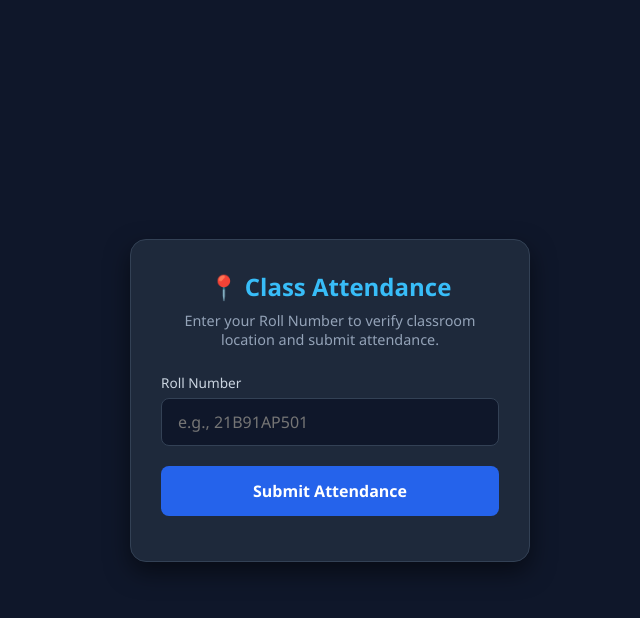
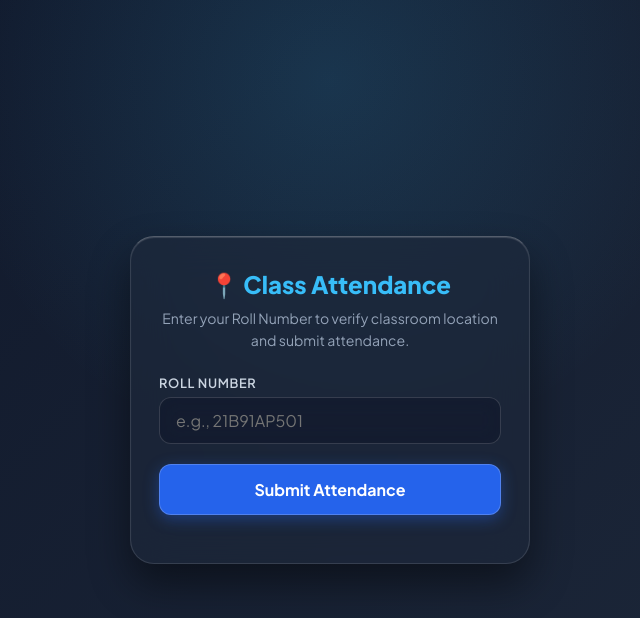
Before and after one commit to NavyagopalVanapalli/smart-attendance-system, a website: page public/student.html in a window 1280 px wide. Shown: the whole page, without its empty margins (310-950 px from the left). Drawn offline with Linux system fonts and the light colour scheme.

Commit message:
changing ui

```diff
--- a/public/student.html
+++ b/public/student.html
@@ -4,24 +4,82 @@
   <meta charset="UTF-8">
   <meta name="viewport" content="width=device-width, initial-scale=1.0">
   <title>Student QR Attendance</title>
+  <link rel="preconnect" href="https://fonts.googleapis.com">
+  <link rel="preconnect" href="https://fonts.gstatic.com" crossorigin>
+  <link href="https://fonts.googleapis.com/css2?family=Plus+Jakarta+Sans:wght@400;500;600;700;800&display=swap" rel="stylesheet">
   <style>
-    * { box-sizing: border-box; margin: 0; padding: 0; font-family: 'Segoe UI', Tahoma, Geneva, Verdana, sans-serif; }
-    body { background-color: #0f172a; color: #f8fafc; display: flex; justify-content: center; align-items: center; min-height: 100vh; padding: 20px; }
-    .card { background: #1e293b; padding: 30px; border-radius: 16px; box-shadow: 0 10px 25px rgba(0,0,0,0.5); width: 100%; max-width: 400px; text-align: center; border: 1px solid #334155; }
-    h2 { font-size: 1.5rem; margin-bottom: 8px; color: #38bdf8; }
-    p { font-size: 0.9rem; color: #94a3b8; margin-bottom: 24px; }
+    * { box-sizing: border-box; margin: 0; padding: 0; font-family: 'Plus Jakarta Sans', sans-serif; }
+
+    body {
+      background: radial-gradient(circle at 50% 10%, rgba(56, 189, 248, 0.15), transparent 40%),
+                  linear-gradient(135deg, #0f172a 0%, #1e293b 100%);
+      background-attachment: fixed;
+      color: #f8fafc;
+      display: flex;
+      justify-content: center;
+      align-items: center;
+      min-height: 100vh;
+      padding: 20px;
+    }
+
+    .card {
+      background: rgba(30, 41, 59, 0.65);
+      backdrop-filter: blur(20px);
+      -webkit-backdrop-filter: blur(20px);
+      padding: 32px 28px;
+      border-radius: 24px;
+      box-shadow: 0 20px 40px rgba(0, 0, 0, 0.45), inset 0 1px 1px rgba(255, 255, 255, 0.15);
+      width: 100%;
+      max-width: 400px;
+      text-align: center;
+      border: 1px solid rgba(255, 255, 255, 0.12);
+      border-top: 1px solid rgba(255, 255, 255, 0.25);
+    }
+
+    h2 { font-size: 1.5rem; font-weight: 800; margin-bottom: 8px; color: #38bdf8; }
+    p { font-size: 0.88rem; color: #94a3b8; margin-bottom: 24px; line-height: 1.5; }
+
     .input-group { margin-bottom: 20px; text-align: left; }
-    label { display: block; font-size: 0.85rem; color: #cbd5e1; margin-bottom: 6px; }
-    input[type="text"] { width: 100%; padding: 12px 16px; background: #0f172a; border: 1px solid #334155; border-radius: 8px; color: #ffffff; font-size: 1rem; outline: none; transition: border 0.2s; }
-    input[type="text"]:focus { border-color: #38bdf8; }
-    input[readonly] { background: #1e293b; opacity: 0.8; cursor: not-allowed; border-color: #475569; }
-    .btn { width: 100%; padding: 14px; background: #2563eb; color: #ffffff; border: none; border-radius: 8px; font-size: 1rem; font-weight: 600; cursor: pointer; transition: background 0.2s; }
-    .btn:hover { background: #1d4ed8; }
-    .btn:disabled { background: #475569; cursor: not-allowed; }
-    .status-msg { margin-top: 18px; font-size: 0.9rem; border-radius: 8px; padding: 10px; display: none; }
+    label { display: block; font-size: 0.8rem; font-weight: 600; color: #cbd5e1; margin-bottom: 6px; text-transform: uppercase; letter-spacing: 0.05em; }
+
+    input[type="text"] {
+      width: 100%;
+      padding: 12px 16px;
+      background: rgba(15, 23, 42, 0.6);
+      backdrop-filter: blur(10px);
+      border: 1px solid rgba(255, 255, 255, 0.15);
+      border-radius: 12px;
+      color: #ffffff;
+      font-size: 1rem;
+      outline: none;
+      transition: all 0.2s ease;
+    }
+
+    input[type="text"]:focus { border-color: #38bdf8; box-shadow: 0 0 0 3px rgba(56, 189, 248, 0.2); }
+    input[readonly] { background: rgba(30, 41, 59, 0.4); opacity: 0.8; cursor: not-allowed; border-color: rgba(255, 255, 255, 0.08); }
+
+    .btn {
+      width: 100%;
+      padding: 14px;
+      background: #2563eb;
+      color: #ffffff;
+      border: 1px solid rgba(255, 255, 255, 0.2);
+      border-radius: 12px;
+      font-size: 1rem;
+      font-weight: 700;
+      cursor: pointer;
+      box-shadow: 0 4px 15px rgba(37, 99, 235, 0.4);
+      transition: all 0.25s ease;
+    }
+
+    .btn:hover { background: #1d4ed8; transform: translateY(-2px); box-shadow: 0 6px 20px rgba(37, 99, 235, 0.5); }
+    .btn:disabled { background: #475569; border-color: transparent; cursor: not-allowed; transform: none; box-shadow: none; }
+
+    .status-msg { margin-top: 18px; font-size: 0.88rem; border-radius: 12px; padding: 12px; display: none; backdrop-filter: blur(10px); }
     .status-msg.success { background: rgba(34, 197, 94, 0.15); color: #4ade80; border: 1px solid #22c55e; }
     .status-msg.error { background: rgba(239, 68, 68, 0.15); color: #f87171; border: 1px solid #ef4444; }
-    .device-info { font-size: 0.75rem; color: #64748b; margin-top: 15px; }
+
+    .device-info { font-size: 0.75rem; color: #64748b; margin-top: 16px; font-weight: 500; }
   </style>
 </head>
 <body>
@@ -115,7 +173,6 @@
             const data = await response.json();
 
             if (data.success) {
-              // Lock roll number to this device permanently on first successful scan
               localStorage.setItem('assigned_roll_no', rollNo);
               rollInput.readOnly = true;
               document.getElementById('deviceInfo').innerText = "🔒 Device linked to Roll No: " + rollNo;
--- a/public/style.css
+++ b/public/style.css
@@ -1,86 +1,85 @@
 :root {
-  /* Base Light Palette */
-  --bg-color: #e0e5ec;
-  --card-bg: rgba(255, 255, 255, 0.55);
+  /* Base Glass Light Palette */
+  --bg-gradient: linear-gradient(135deg, #e0eafc 0%, #cfdef3 100%);
+  --card-bg: rgba(255, 255, 255, 0.45);
+  --card-bg-solid: rgba(255, 255, 255, 0.7);
   --glass-border: rgba(255, 255, 255, 0.6);
-  --glass-shadow: 0 8px 32px 0 rgba(31, 38, 135, 0.15);
+  --glass-border-highlight: rgba(255, 255, 255, 0.8);
+  --glass-shadow: 0 8px 32px 0 rgba(31, 38, 135, 0.12), inset 0 1px 1px 0 rgba(255, 255, 255, 0.6);
 
-  --text-main: #2d3748;
-  --text-muted: #718096;
-  --border-color: rgba(226, 232, 240, 0.8);
+  --text-main: #1e293b;
+  --text-muted: #64748b;
+  --border-color: rgba(226, 232, 240, 0.5);
 
   --primary: #4f46e5;
   --primary-hover: #4338ca;
-  --primary-light: rgba(79, 70, 229, 0.1);
+  --primary-light: rgba(79, 70, 229, 0.12);
 
   --success: #10b981;
-  --success-bg: rgba(16, 185, 129, 0.15);
+  --success-bg: rgba(16, 185, 129, 0.18);
   --danger: #ef4444;
-  --danger-bg: rgba(239, 68, 68, 0.15);
+  --danger-bg: rgba(239, 68, 68, 0.18);
   --warning: #f59e0b;
-  --warning-bg: rgba(245, 158, 11, 0.15);
+  --warning-bg: rgba(245, 158, 11, 0.18);
 
-  --modal-overlay: rgba(15, 23, 42, 0.4);
-
-  /* Claymorphism Soft Shadows */
-  --clay-shadow: 8px 8px 16px #bebebe, -8px -8px 16px #ffffff;
-  --clay-btn-shadow: 4px 4px 10px #b8c6db, -4px -4px 10px #ffffff;
+  --modal-overlay: rgba(15, 23, 42, 0.35);
+  --blur-amount: blur(16px);
 }
 
-/* FIXED DARK MODE CLASS (Matches script.js) */
+/* DARK MODE GLASS PALETTE */
 body.dark-mode {
-  --bg-color: #0f172a;
-  --card-bg: rgba(30, 41, 59, 0.7);
-  --glass-border: rgba(255, 255, 255, 0.08);
-  --glass-shadow: 0 8px 32px 0 rgba(0, 0, 0, 0.5);
+  --bg-gradient: linear-gradient(135deg, #0f172a 0%, #1e1b4b 50%, #0f172a 100%);
+  --card-bg: rgba(30, 41, 59, 0.55);
+  --card-bg-solid: rgba(30, 41, 59, 0.85);
+  --glass-border: rgba(255, 255, 255, 0.12);
+  --glass-border-highlight: rgba(255, 255, 255, 0.2);
+  --glass-shadow: 0 8px 32px 0 rgba(0, 0, 0, 0.45), inset 0 1px 1px 0 rgba(255, 255, 255, 0.1);
 
   --text-main: #f8fafc;
   --text-muted: #94a3b8;
-  --border-color: #334155;
+  --border-color: rgba(51, 65, 85, 0.6);
 
   --primary: #6366f1;
   --primary-hover: #818cf8;
-  --primary-light: rgba(99, 102, 241, 0.15);
+  --primary-light: rgba(99, 102, 241, 0.2);
 
   --success: #34d399;
-  --success-bg: rgba(52, 211, 153, 0.15);
+  --success-bg: rgba(52, 211, 153, 0.2);
   --danger: #f87171;
-  --danger-bg: rgba(248, 113, 113, 0.15);
+  --danger-bg: rgba(248, 113, 113, 0.2);
   --warning: #fbbf24;
-  --warning-bg: rgba(251, 191, 36, 0.15);
+  --warning-bg: rgba(251, 191, 36, 0.2);
 
-  --modal-overlay: rgba(0, 0, 0, 0.75);
-
-  --clay-shadow: 8px 8px 16px #0a0f1d, -8px -8px 16px #141f37;
-  --clay-btn-shadow: 4px 4px 10px #090e1a, -4px -4px 10px #15203a;
+  --modal-overlay: rgba(0, 0, 0, 0.65);
 }
 
 * {
   box-sizing: border-box;
   margin: 0;
   padding: 0;
-  font-family: 'Segoe UI', system-ui, -apple-system, sans-serif;
+  font-family: 'Plus Jakarta Sans', 'Segoe UI', system-ui, -apple-system, sans-serif;
 }
 
 body {
-  background-color: var(--bg-color);
+  background: var(--bg-gradient);
+  background-attachment: fixed;
   color: var(--text-main);
   min-height: 100vh;
   display: flex;
   flex-direction: column;
-  transition: background-color 0.3s ease, color 0.3s ease;
+  transition: background 0.4s ease, color 0.3s ease;
   line-height: 1.5;
 }
 
 .hidden { display: none !important; }
 
-/* NAVBAR WITH LIQUID GLASS EFFECT */
+/* NAVBAR WITH FROSTED GLASS EFFECT */
 .navbar {
   background: var(--card-bg);
-  backdrop-filter: blur(12px);
-  -webkit-backdrop-filter: blur(12px);
+  backdrop-filter: var(--blur-amount);
+  -webkit-backdrop-filter: var(--blur-amount);
   border-bottom: 1px solid var(--glass-border);
-  padding: 0.9rem 5%;
+  padding: 0.85rem 5%;
   display: flex;
   justify-content: space-between;
   align-items: center;
@@ -111,20 +110,22 @@ body {
 
 .card, .filter-card, .table-card, .summary-card {
   background: var(--card-bg);
-  backdrop-filter: blur(16px);
-  -webkit-backdrop-filter: blur(16px);
+  backdrop-filter: var(--blur-amount);
+  -webkit-backdrop-filter: var(--blur-amount);
   border: 1px solid var(--glass-border);
+  border-top: 1px solid var(--glass-border-highlight);
   border-radius: 20px;
   padding: 1.5rem;
   margin-bottom: 1.5rem;
   box-shadow: var(--glass-shadow);
+  transition: transform 0.3s ease, box-shadow 0.3s ease;
 }
 
-/* CLAYMORPHIC BUTTONS */
+/* GLASS BUTTONS */
 .btn {
   padding: 0.65rem 1.2rem;
   border-radius: 12px;
-  border: none;
+  border: 1px solid var(--glass-border);
   font-size: 0.9rem;
   font-weight: 600;
   cursor: pointer;
@@ -132,41 +133,76 @@ body {
   align-items: center;
   justify-content: center;
   gap: 0.5rem;
-  transition: all 0.2s ease;
-  box-shadow: var(--clay-btn-shadow);
+  transition: all 0.25s cubic-bezier(0.4, 0, 0.2, 1);
+  backdrop-filter: var(--blur-amount);
+  -webkit-backdrop-filter: var(--blur-amount);
 }
 
 .btn:active {
   transform: scale(0.97);
 }
 
-.btn-primary { background-color: var(--primary); color: #ffffff; }
-.btn-primary:hover { background-color: var(--primary-hover); transform: translateY(-2px); }
+.btn-primary {
+  background: var(--primary);
+  color: #ffffff;
+  border: 1px solid rgba(255, 255, 255, 0.2);
+  box-shadow: 0 4px 15px rgba(79, 70, 229, 0.3);
+}
+
+.btn-primary:hover {
+  background: var(--primary-hover);
+  transform: translateY(-2px);
+  box-shadow: 0 6px 20px rgba(79, 70, 229, 0.4);
+}
 
 .btn-secondary {
-  background-color: var(--card-bg);
+  background: var(--card-bg);
   border: 1px solid var(--glass-border);
   color: var(--text-main);
+  box-shadow: 0 4px 12px rgba(0, 0, 0, 0.05);
 }
-.btn-secondary:hover { background-color: var(--primary-light); color: var(--primary); }
 
-.btn-danger { background-color: var(--danger-bg); color: var(--danger); border: 1px solid var(--danger); }
-.btn-danger:hover { background-color: var(--danger); color: #ffffff; }
+.btn-secondary:hover {
+  background: var(--primary-light);
+  color: var(--primary);
+  border-color: var(--primary);
+  transform: translateY(-2px);
+}
+
+.btn-danger {
+  background: var(--danger-bg);
+  color: var(--danger);
+  border: 1px solid var(--danger);
+}
+
+.btn-danger:hover {
+  background: var(--danger);
+  color: #ffffff;
+  transform: translateY(-2px);
+}
 
 /* FILTER CONTROLS */
 .filter-card { display: flex; flex-direction: column; gap: 1.25rem; }
 .filter-group { display: grid; grid-template-columns: repeat(auto-fit, minmax(180px, 1fr)); gap: 1rem; }
 .filter-item { display: flex; flex-direction: column; }
-.filter-item label { font-size: 0.8rem; font-weight: 600; color: var(--text-muted); margin-bottom: 0.35rem; text-transform: uppercase; }
+.filter-item label { font-size: 0.8rem; font-weight: 700; color: var(--text-muted); margin-bottom: 0.35rem; text-transform: uppercase; letter-spacing: 0.03em; }
 
 .filter-item select, .filter-item input {
   padding: 0.65rem 0.85rem;
-  border-radius: 10px;
+  border-radius: 12px;
   border: 1px solid var(--glass-border);
-  background-color: var(--card-bg);
+  background: var(--card-bg);
+  backdrop-filter: var(--blur-amount);
+  -webkit-backdrop-filter: var(--blur-amount);
   color: var(--text-main);
   font-size: 0.9rem;
   outline: none;
+  transition: border-color 0.2s ease, box-shadow 0.2s ease;
+}
+
+.filter-item select:focus, .filter-item input:focus {
+  border-color: var(--primary);
+  box-shadow: 0 0 0 3px var(--primary-light);
 }
 
 .action-buttons {
@@ -179,16 +215,20 @@ body {
 }
 
 /* GLASS TABLE */
-.table-wrapper { overflow-x: auto; border-radius: 12px; border: 1px solid var(--glass-border); }
+.table-header { display: flex; justify-content: space-between; align-items: center; margin-bottom: 1rem; }
+.badge { background: var(--primary-light); color: var(--primary); padding: 0.35rem 0.85rem; border-radius: 20px; font-weight: 600; font-size: 0.8rem; border: 1px solid var(--glass-border); }
+
+.table-wrapper { overflow-x: auto; border-radius: 14px; border: 1px solid var(--glass-border); background: var(--card-bg); }
 table { width: 100%; border-collapse: collapse; text-align: left; }
 
 th {
-  background-color: rgba(255, 255, 255, 0.05);
+  background: rgba(255, 255, 255, 0.08);
   color: var(--text-muted);
   font-size: 0.78rem;
   text-transform: uppercase;
-  padding: 0.85rem 1rem;
-  border-bottom: 2px solid var(--border-color);
+  letter-spacing: 0.05em;
+  padding: 0.95rem 1rem;
+  border-bottom: 1px solid var(--border-color);
 }
 
 td { padding: 0.9rem 1rem; border-bottom: 1px solid var(--border-color); font-size: 0.92rem; }
@@ -215,17 +255,13 @@ input:checked + .slider:before { transform: translateX(20px); background-color:
 .text-present { color: var(--success); }
 .text-absent { color: var(--danger); }
 
-.status-pill { display: inline-block; padding: 0.25rem 0.65rem; border-radius: 999px; font-size: 0.78rem; font-weight: 600; }
-.pill-neutral { background-color: var(--card-bg); color: var(--text-muted); border: 1px solid var(--border-color); }
-.pill-sent { background-color: var(--success-bg); color: var(--success); }
-.pill-failed { background-color: var(--danger-bg); color: var(--danger); }
+.status-pill { display: inline-block; padding: 0.25rem 0.65rem; border-radius: 999px; font-size: 0.78rem; font-weight: 600; backdrop-filter: var(--blur-amount); }
+.pill-neutral { background: var(--card-bg); color: var(--text-muted); border: 1px solid var(--border-color); }
+.pill-sent { background: var(--success-bg); color: var(--success); border: 1px solid var(--success); }
+.pill-failed { background: var(--danger-bg); color: var(--danger); border: 1px solid var(--danger); }
 
-/* SUMMARY CLAY CARDS */
-.summary-card {
-  display: flex;
-  flex-direction: column;
-  gap: 1.5rem;
-}
+/* SUMMARY GLASS CARDS */
+.summary-card { display: flex; flex-direction: column; gap: 1.5rem; }
 
 .summary-stats {
   display: grid;
@@ -236,14 +272,15 @@ input:checked + .slider:before { transform: translateX(20px); background-color:
 .stat-box {
   background: var(--card-bg);
   border: 1px solid var(--glass-border);
+  border-top: 1px solid var(--glass-border-highlight);
   border-radius: 16px;
   padding: 1.25rem;
   text-align: center;
-  box-shadow: var(--clay-shadow);
-  transition: transform 0.2s ease;
+  box-shadow: var(--glass-shadow);
+  transition: transform 0.25 ease;
 }
 
-.stat-box:hover { transform: translateY(-3px); }
+.stat-box:hover { transform: translateY(-4px); }
 
 .stat-box h4 {
   font-size: 0.82rem;
@@ -253,11 +290,7 @@ input:checked + .slider:before { transform: translateX(20px); background-color:
   margin-bottom: 0.5rem;
 }
 
-.stat-box span {
-  font-size: 2.2rem;
-  font-weight: 800;
-  color: var(--primary);
-}
+.stat-box span { font-size: 2.2rem; font-weight: 800; color: var(--primary); }
 
 .present-box { border-left: 5px solid var(--success); }
 .present-box span { color: var(--success); }
@@ -273,22 +306,12 @@ input:checked + .slider:before { transform: translateX(20px); background-color:
   padding-top: 1.25rem;
 }
 
-.list-column h5 {
-  font-size: 0.9rem;
-  font-weight: 700;
-  margin-bottom: 0.75rem;
-  color: var(--text-main);
-}
-
-.list-column ul {
-  list-style: none;
-  max-height: 180px;
-  overflow-y: auto;
-}
+.list-column h5 { font-size: 0.9rem; font-weight: 700; margin-bottom: 0.75rem; color: var(--text-main); }
+.list-column ul { list-style: none; max-height: 180px; overflow-y: auto; }
 
 .list-column li {
   padding: 0.5rem 0.75rem;
-  border-radius: 8px;
+  border-radius: 10px;
   background: var(--card-bg);
   margin-bottom: 0.4rem;
   font-size: 0.85rem;
@@ -296,32 +319,51 @@ input:checked + .slider:before { transform: translateX(20px); background-color:
   border: 1px solid var(--glass-border);
 }
 
-/* MODALS */
+/* GLASS MODALS */
 .modal-overlay {
   position: fixed; top: 0; left: 0; right: 0; bottom: 0;
   background-color: var(--modal-overlay);
-  backdrop-filter: blur(8px);
-  -webkit-backdrop-filter: blur(8px);
+  backdrop-filter: blur(12px);
+  -webkit-backdrop-filter: blur(12px);
   display: flex; align-items: center; justify-content: center;
   z-index: 1000; padding: 1rem;
 }
 
 .modal-card {
-  background: var(--card-bg);
+  background: var(--card-bg-solid);
+  backdrop-filter: blur(20px);
+  -webkit-backdrop-filter: blur(20px);
   border: 1px solid var(--glass-border);
-  border-radius: 20px;
+  border-top: 1px solid var(--glass-border-highlight);
+  border-radius: 24px;
   max-width: 440px; width: 100%;
-  padding: 1.75rem;
-  box-shadow: var(--glass-shadow);
+  padding: 2rem;
+  box-shadow: 0 20px 50px rgba(0, 0, 0, 0.3);
   color: var(--text-main);
 }
 
-/* LMS SPLIT DUAL-PANEL LOGIN DESIGN */
+.input-group { margin-bottom: 1rem; text-align: left; }
+.input-group label { display: block; font-size: 0.8rem; font-weight: 600; color: var(--text-muted); margin-bottom: 0.35rem; }
+.input-group input {
+  width: 100%;
+  padding: 0.7rem 0.9rem;
+  border-radius: 10px;
+  border: 1px solid var(--glass-border);
+  background: var(--card-bg);
+  color: var(--text-main);
+  outline: none;
+}
+
+.modal-actions { display: flex; gap: 10px; margin-top: 20px; justify-content: flex-end; }
+
+/* LMS GLASS SPLIT LOGIN DESIGN */
 .lms-login-wrapper {
   position: fixed;
   top: 0; left: 0;
   width: 100vw; height: 100vh;
-  background: linear-gradient(135deg, rgba(15, 23, 42, 0.7), rgba(79, 70, 229, 0.4)),
+  background: radial-gradient(circle at 20% 20%, rgba(99, 102, 241, 0.35), transparent 40%),
+              radial-gradient(circle at 80% 80%, rgba(16, 185, 129, 0.25), transparent 40%),
+              linear-gradient(135deg, rgba(15, 23, 42, 0.85), rgba(30, 41, 59, 0.9)),
               url('/banner_image-1.jpg') center/cover no-repeat;
   display: flex;
   flex-direction: column;
@@ -330,22 +372,23 @@ input:checked + .slider:before { transform: translateX(20px); background-color:
   z-index: 999;
 }
 
-.lms-logo { height: 90px; width: 90px; }
+.lms-logo { height: 90px; width: 90px; filter: drop-shadow(0 4px 10px rgba(0,0,0,0.2)); }
 .nav-logo-img { height: 40px; width: 40px; border-radius: 50%; }
 
 .lms-login-card {
   display: flex;
   width: 850px;
   max-width: 92%;
-  min-height: 420px;
+  min-height: 440px;
   background: var(--card-bg);
-  backdrop-filter: blur(20px);
-  -webkit-backdrop-filter: blur(20px);
-  border-radius: 24px;
-  box-shadow: var(--glass-shadow);
+  backdrop-filter: blur(24px);
+  -webkit-backdrop-filter: blur(24px);
+  border-radius: 28px;
+  box-shadow: 0 25px 50px -12px rgba(0, 0, 0, 0.35);
   position: relative;
   overflow: hidden;
   border: 1px solid var(--glass-border);
+  border-top: 1px solid var(--glass-border-highlight);
   color: var(--text-main);
 }
 
@@ -358,19 +401,19 @@ input:checked + .slider:before { transform: translateX(20px); background-color:
   align-items: center;
   text-align: center;
   border-right: 1px solid var(--border-color);
+  background: rgba(255, 255, 255, 0.03);
 }
 
-.lms-left-panel h2 { font-size: 1.8rem; font-weight: 800; color: var(--text-main); }
-.lms-subtitle { font-size: 1.05rem; font-weight: 700; color: var(--primary); margin-bottom: 1.2rem; }
+.lms-subtitle { font-size: 1.1rem; font-weight: 700; color: var(--primary); margin: 0.8rem 0 0.5rem 0; }
 .lms-description { font-size: 0.85rem; color: var(--text-muted); line-height: 1.6; max-width: 320px; }
 
 .lms-book-divider {
   position: absolute;
   top: 50%; left: 50%;
   transform: translate(-50%, -50%);
-  background: var(--card-bg);
+  background: var(--card-bg-solid);
   border: 1px solid var(--glass-border);
-  width: 44px; height: 44px;
+  width: 46px; height: 46px;
   border-radius: 50%;
   display: flex; align-items: center; justify-content: center;
   font-size: 1.2rem; color: var(--primary);
@@ -388,39 +431,49 @@ input:checked + .slider:before { transform: translateX(20px); background-color:
   text-align: center;
 }
 
-.lms-right-panel h2 { font-size: 1.6rem; font-weight: 700; color: var(--text-main); margin-bottom: 2rem; }
+.lms-right-panel h2 { font-size: 1.6rem; font-weight: 800; color: var(--text-main); margin-bottom: 1.8rem; letter-spacing: 0.05em; }
 
-.lms-input-box { width: 100%; max-width: 280px; margin-bottom: 1rem; }
+.lms-input-box { width: 100%; max-width: 280px; margin-bottom: 1.1rem; }
 
 .lms-input-box input {
   width: 100%;
-  padding: 0.75rem 1rem;
+  padding: 0.8rem 1rem;
   border: 1px solid var(--glass-border);
   border-radius: 12px;
   font-size: 0.9rem;
   background: var(--card-bg);
+  backdrop-filter: var(--blur-amount);
   color: var(--text-main);
   outline: none;
+  transition: all 0.2s ease;
 }
 
-.lms-input-box input:focus { border-color: var(--primary); }
+.lms-input-box input:focus {
+  border-color: var(--primary);
+  box-shadow: 0 0 0 3px var(--primary-light);
+}
 
 .lms-btn-submit {
-  width: 100%; max-width: 160px;
-  padding: 0.75rem 0;
+  width: 100%; max-width: 280px;
+  padding: 0.8rem 0;
   background: var(--primary);
   color: #ffffff;
   border-radius: 12px;
   font-weight: 700;
   cursor: pointer;
   margin-top: 0.5rem;
+  border: 1px solid rgba(255, 255, 255, 0.2);
+  box-shadow: 0 4px 15px rgba(79, 70, 229, 0.3);
 }
+
+.lms-btn-submit:hover { background: var(--primary-hover); transform: translateY(-2px); }
 
 .lms-footer {
   position: absolute;
   bottom: 0; width: 100%;
   background: var(--card-bg);
-  backdrop-filter: blur(10px);
+  backdrop-filter: var(--blur-amount);
+  -webkit-backdrop-filter: var(--blur-amount);
   text-align: center;
   padding: 0.75rem 0;
   font-size: 0.82rem;
```
Also changed, not shown: public/index.html (+12 -9 lines), public/script.js (+4 -8 lines).
